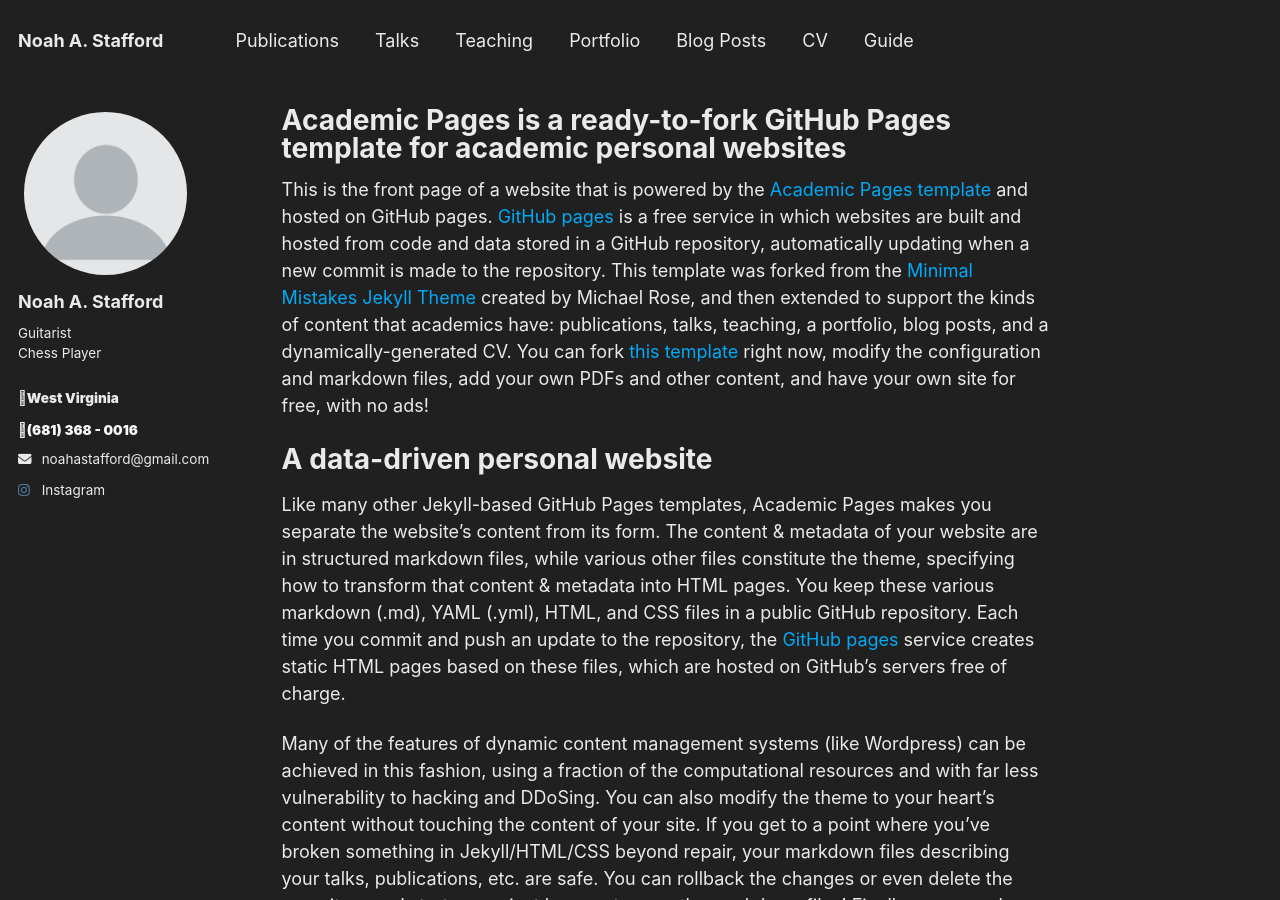
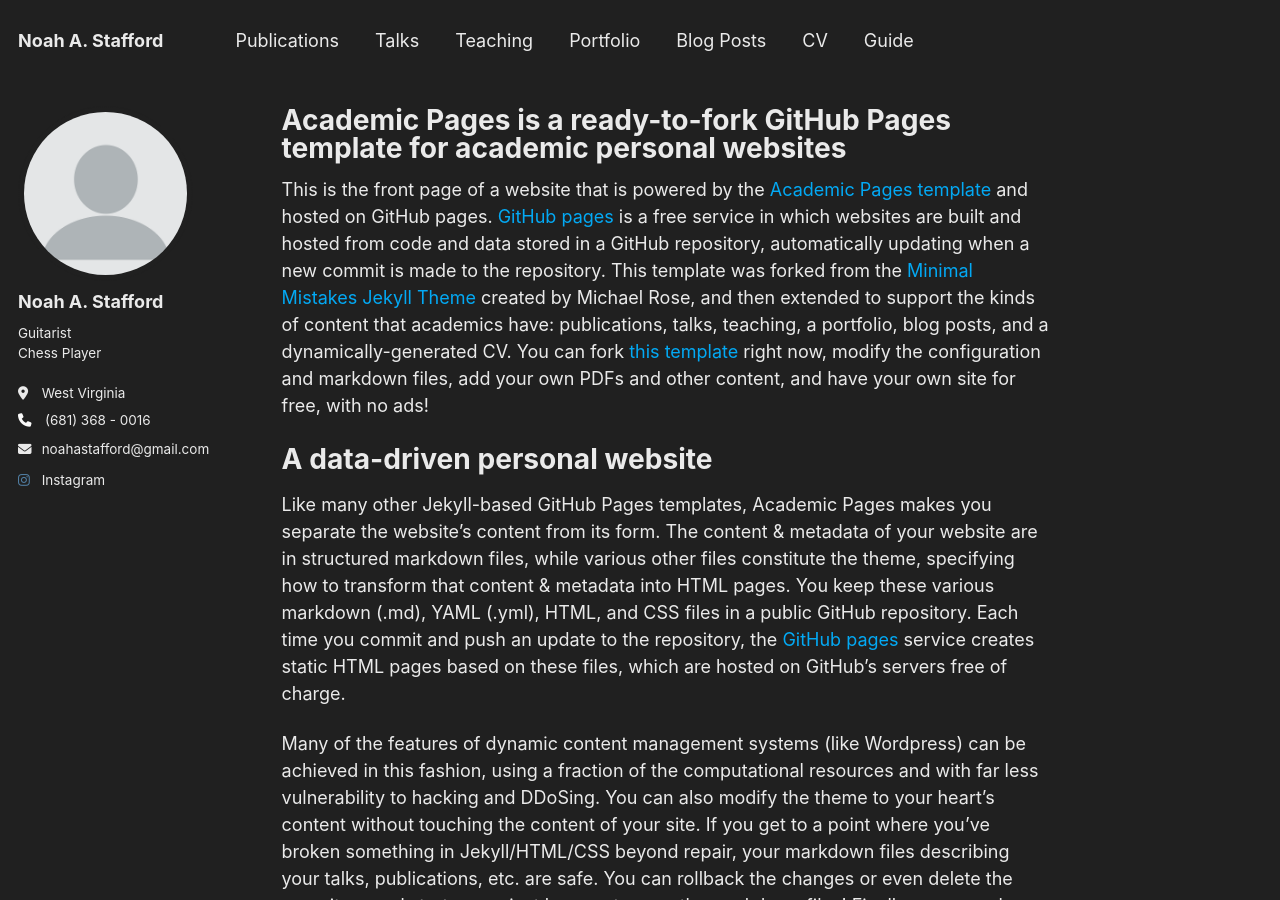
Before and after one commit to noahastafford/noahastafford.github.io, a Jekyll site: the page built from _pages/about.md, in a window 1280 px wide and 900 px high. Built offline with Jekyll 4.4.1, drawn with Linux system fonts in a browser that asks for light colours.

Commit message:
fix syymbols

```diff
--- a/_includes/author-profile.html
+++ b/_includes/author-profile.html
@@ -25,9 +25,9 @@
     <ul class="author__urls social-icons">
       <!-- Font Awesome icons / Biographic information  -->
       {% if author.location %}
-        <li class="fa-solid fa-location-dot icon-pad-right" aria-hidden="true"></i>{{ author.location }}</li>
+        <li><i class="fa-solid fa-location-dot icon-pad-right" aria-hidden="true"></i>{{ author.location }}</li>
       {% endif %}
-        <li class="fa fa-phone icon-pad-right" aria-hidden="true"></i>(681) 368 - 0016</li>
+        <li><i class="fa fa-phone icon-pad-right" aria-hidden="true"></i>(681) 368 - 0016</li>
       {% if author.employer %}
         <li class="author__desktop"><i class="fas fa-fw fa-building-columns icon-pad-right" aria-hidden="true"></i>{{ author.employer }}</li>
       {% endif %}
```
